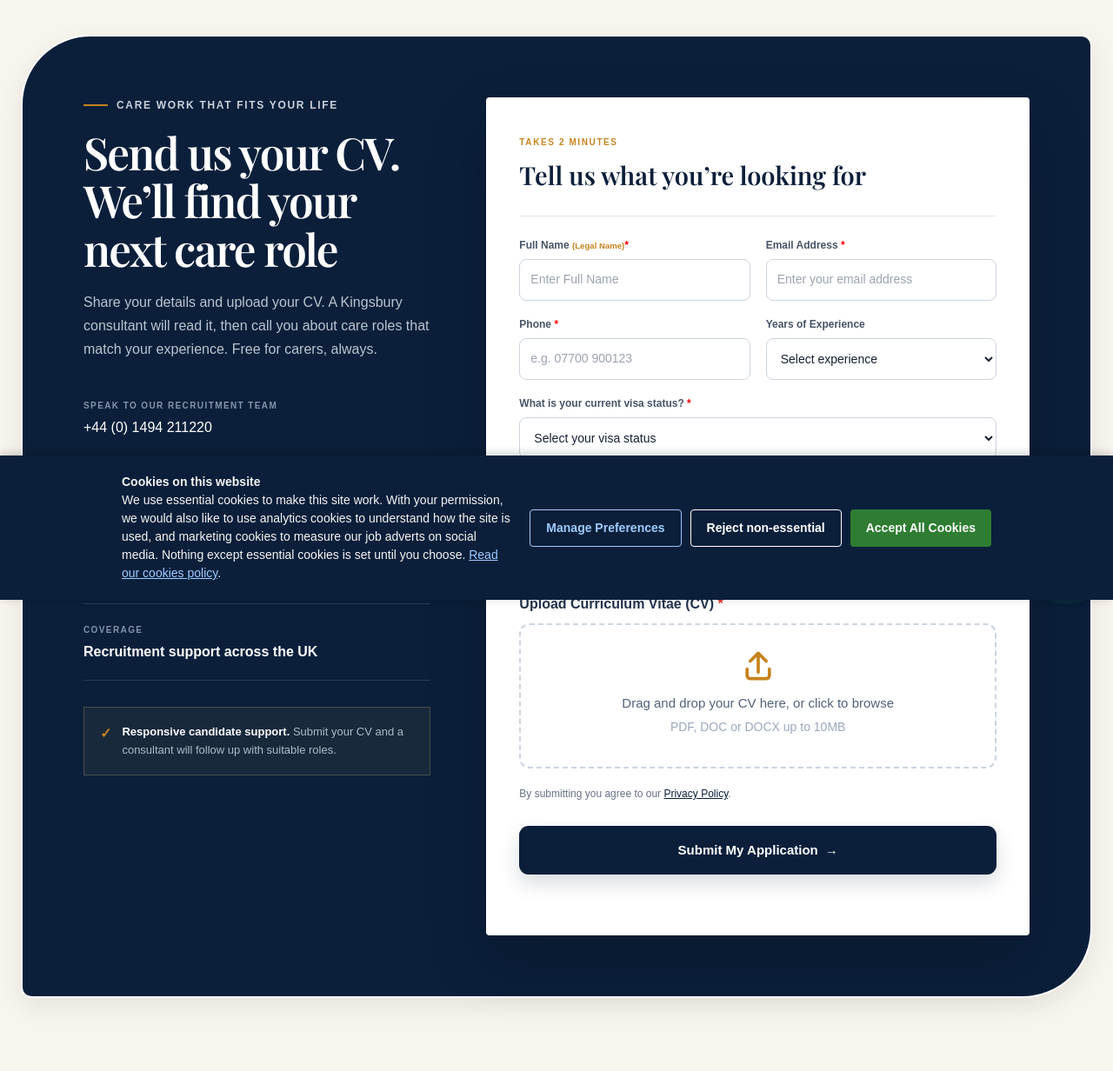
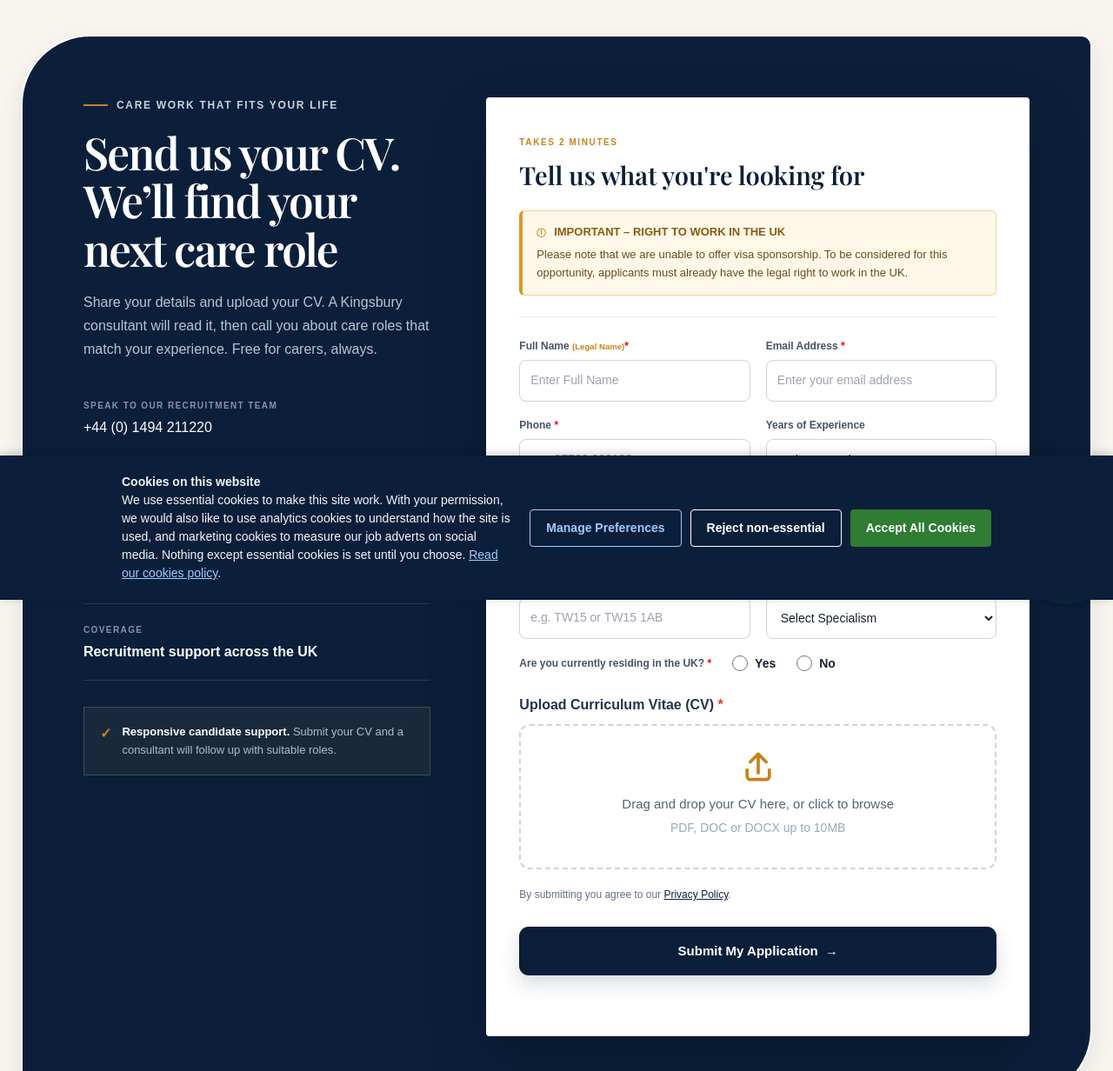
Before and after one commit to ibstecdevelopers-coder/kingsbury-personnel, a PHP site: page /contact.php in a window 1280 px wide. Shown: the part 110-1342 px from the top of the page at 87% size. Run offline with PHP 8.4, Linux system fonts and the light colour scheme; some libraries are stand-ins or nearby versions; some web fonts are replaced.

Commit message:
add to the gtm and note in the contact page

```diff
--- a/contact.php
+++ b/contact.php
@@ -31,7 +31,39 @@ $url = $saleId === '' ? '' : 'http://192.168.110.15/sales/' . rawurlencode($sale
                         will follow up with suitable roles.</p>
                 </div>
             </div>
+<style>
+    .visa-notice {
+    background: #FFF8E8;
+    border: 1px solid #F3D38A;
+    border-left: 4px solid #D99A24;
+    border-radius: 6px;
+    padding: 14px 16px;
+    margin-top: 18px;
+    text-align: left;
+}
 
+.visa-notice-title {
+    display: flex;
+    align-items: center;
+    gap: 8px;
+    color: #8A5A12;
+    font-size: 13px;
+    font-weight: 700;
+    text-transform: uppercase;
+    margin-bottom: 7px;
+}
+
+.notice-icon {
+    font-size: 18px;
+}
+
+.visa-notice p {
+    color: #684C20;
+    font-size: 13px;
+    line-height: 1.6;
+    margin: 0;
+}
+</style>
             <div class="form-wrap reveal">
                 <form id="candidate-form"
                     action="send-application.php"
@@ -51,7 +83,19 @@ $url = $saleId === '' ? '' : 'http://192.168.110.15/sales/' . rawurlencode($sale
 
                     <div class="form-heading">
                         <span>TAKES 2 MINUTES</span>
-                        <h3>Tell us what you&#8217;re looking for</h3>
+                        <h3>Tell us what you're looking for</h3>
+
+                        <div class="visa-notice">
+                            <div class="visa-notice-title">
+                                <span class="notice-icon">ⓘ</span>
+                                Important – Right to Work in the UK
+                            </div>
+                            <p>
+                                Please note that we are unable to offer visa sponsorship.
+                                To be considered for this opportunity, applicants must
+                                already have the legal right to work in the UK.
+                            </p>
+                        </div>
                     </div>
 
                     <div class="form-grid">
--- a/header.php
+++ b/header.php
@@ -47,6 +47,13 @@
     <!-- Meta Pixel Code -->
     <link rel="preconnect" href="https://connect.facebook.net" crossorigin />
     <link rel="preconnect" href="https://www.facebook.com" />
+
+    <script async src="https://www.googletagmanager.com/gtm.js?id=GTM-T93C2MJM"></script>
+<script>
+  window.dataLayer = window.dataLayer || [];
+  function gtag(){dataLayer.push(arguments);}
+  gtag('js', new Date());
+</script>
 
 </head>
 
```
Also changed, not shown: send-application.php (+12 -1 lines).
